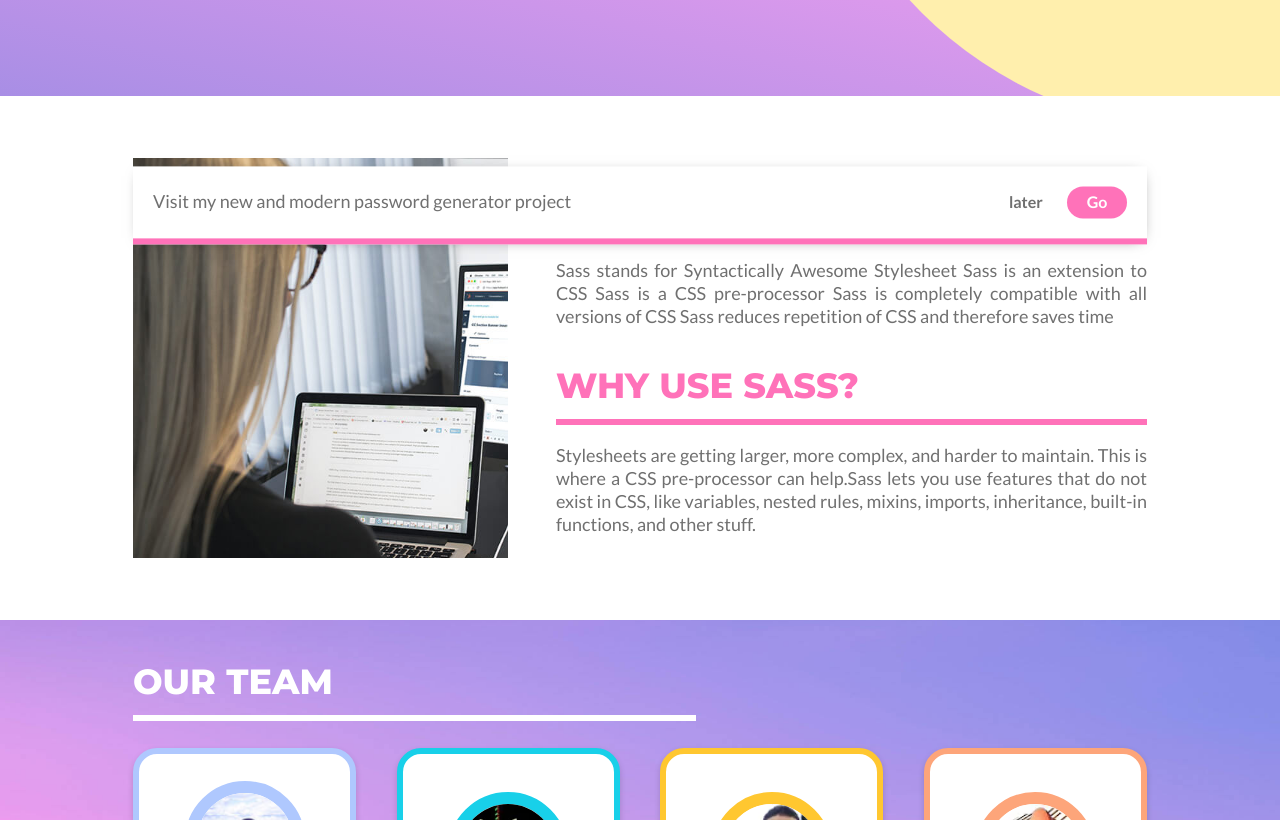
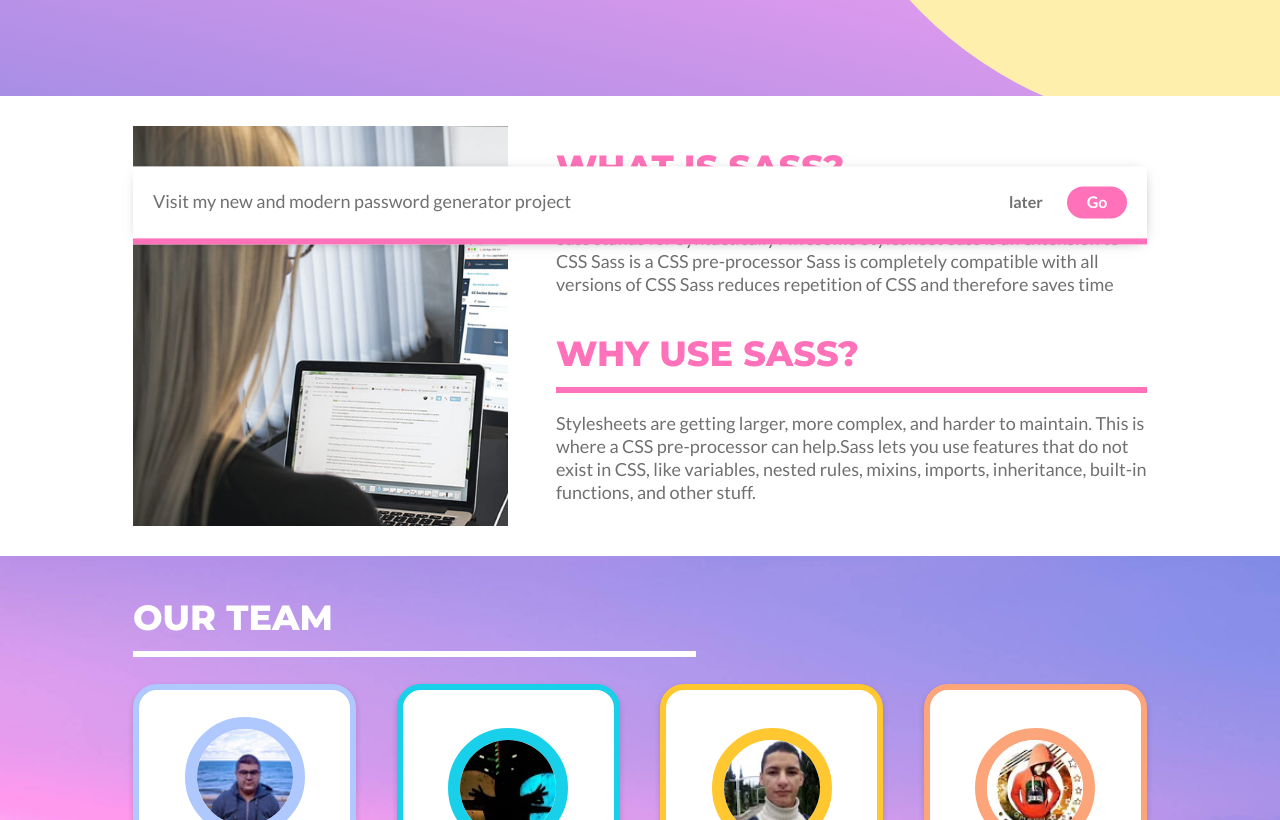
Before and after one commit to rouanis5/lpdwi_sass, a website built with Parcel: page index.html in a window 1280 px wide. Shown: the part 634-1454 px from the top of the page. Built offline with nearby package versions, Linux system fonts and the light colour scheme.

Commit message:
solve padding problem, edit text alignment

```diff
--- a/scss/layout/_readmore.scss
+++ b/scss/layout/_readmore.scss
@@ -1,7 +1,8 @@
 .content2 {
 	border-left: none;
-	padding: 30px 0;
-	padding: clamp(20px,#{$h-white},62px) 0;
+	//I re-used the class because postcss is removing the duplicated padding
+	&{padding: 30px 0}
+	padding: max(#{$h-white},62px) 0;
 	@media (max-width: $md) {
 		.image{
 			display: none;
@@ -28,8 +29,10 @@
 		font-size: $fs2;
 		line-height: 23px;
 		color: $paragraphColor;
-		text-align: justify;
 		margin:38px 0;
+		@include mq($md,max){
+			text-align: center;
+		}
 	}
 	p.last{
 		margin-bottom: 0;
```
